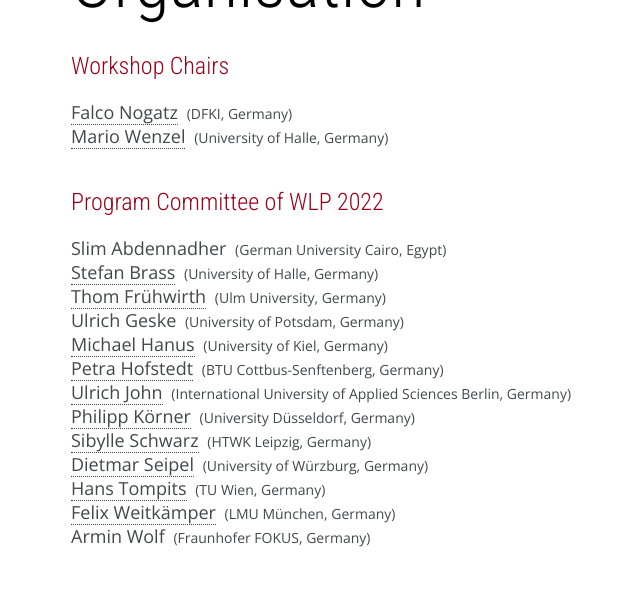
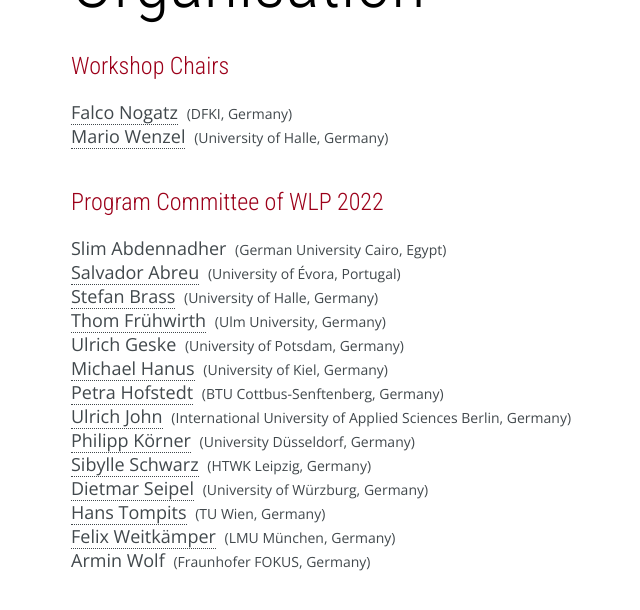
Before and after one commit to DFKI/wlp2022.dfki.de, a Jekyll site: the page built from index.html, in a window 1280 px wide and 900 px high, scrolled down 3593 px, cut to the strip 0-648 px from the top of the window. Shown: the top 610 px of the strip, without its empty margins (39-679 px from the left). Built offline with Jekyll 4.4.1, drawn with Linux system fonts in a browser that asks for light colours; nearby versions of some CDN libraries; library files that are not in the unit come from our copies.

Commit message:
Add Salvador Abreu to PC

```diff
--- a/index.html
+++ b/index.html
@@ -238,6 +238,7 @@
       <div class="team">
          <p>
             Slim Abdennadher <span>(German University Cairo, Egypt)</span><br />
+            <a href="http://www.di.uevora.pt/~spa/" target="_blank">Salvador Abreu</a> <span>(University of Évora, Portugal)</span><br />
             <a href="http://users.informatik.uni-halle.de/~brass/" target="_blank">Stefan Brass</a> <span>(University of Halle, Germany)</span><br />
             <a href="https://www.informatik.uni-ulm.de/pm/fileadmin/pm/home/fruehwirth/" target="_blank">Thom Frühwirth</a> <span>(Ulm University, Germany)</span><br />
             Ulrich Geske <span>(University of Potsdam, Germany)</span><br />
```
